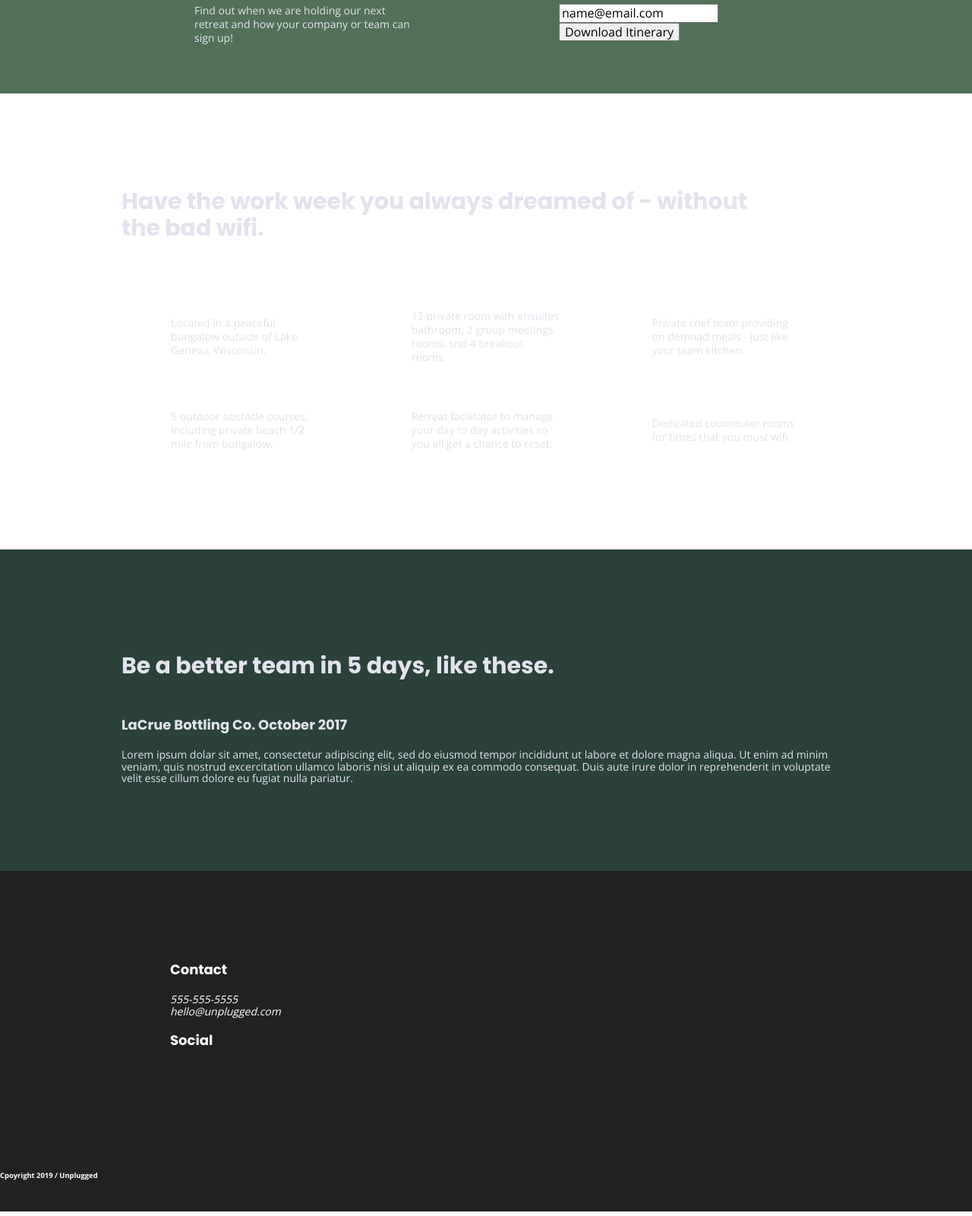
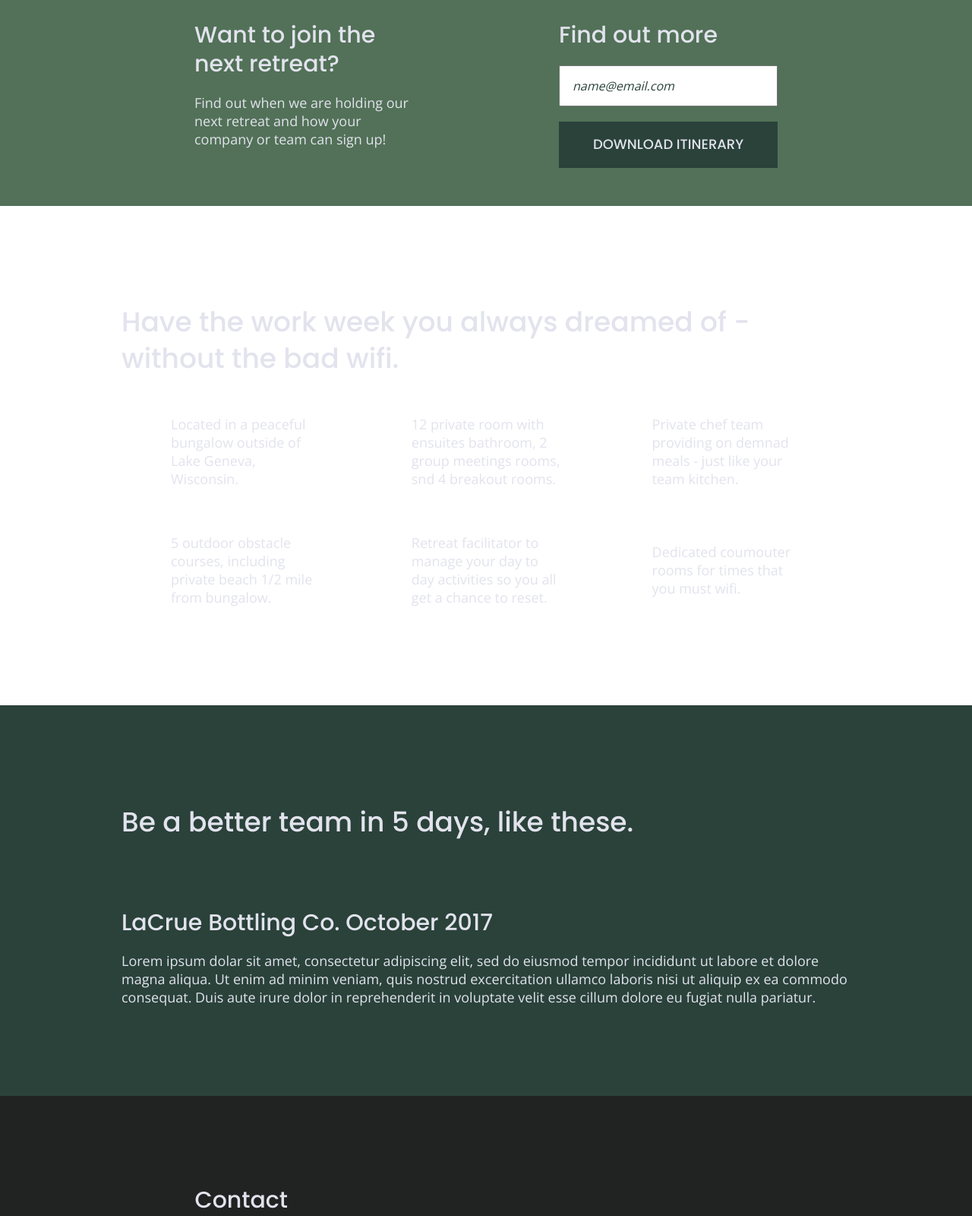
Before and after one commit to meghappatel24/website, a website built with Parcel: page index.html in a window 1280 px wide. Shown: the part 560-2160 px from the top of the page at 76% size. Built offline with nearby package versions, Linux system fonts and the light colour scheme.

Commit message:
updates styles in css

```diff
--- a/css/main.css
+++ b/css/main.css
@@ -91,13 +91,13 @@
 
 html {
   font-size: 16px;
-	color: #e2e3ed;
-}
+	}
 
 body {
   font-family: 'Open Sans', sans-serif;
   font-size: 1em;
   text-align: left;
+  color: #e2e3ed;
 }
 header {
   background-color: #202322;
@@ -107,21 +107,17 @@
   list-style-type: none;
   font-size: 1.125em;
   font-weight: bold;
+  text-transform: uppercase;
 
-}
-h1{
-  font-size: 2.25em;
 }
 a {
 	color: #e2e3ed;
   text-decoration: none;
 }
-aside {
-  background-color: #527158;
-}
 h2 {
   font-family: 'Poppins', sans-serif;
   font-size: 1.875em;
+  font-weight: 500;
 }
 
 h3,
@@ -129,64 +125,16 @@
   font-family: 'Poppins', sans-serif;
   margin: 20px 0;
   font-size: 1.125em;
+  font-weight: 500;
 }
 
-aside h3 {
-  font-size: 1.125em;
-}
-aside p {
-	line-height: 18px;
-  font-size: 0.875em;
-}
-
-.features h2 {
-  font-size: 1.875em;
-}
-
-.features-item-description {
-  color: #e1e2ea;
-  font-size: 0.875em;
-  line-height: 18px;
-}
-
-.reviews {
-  background-color: #2a423a;
-  color: #e2e3ed;
-}
-
-.reviews h2 {
-  font-size: 1.875em;
-  line-height: 1.875em;
-}
-.reviews h3{
-  font-size: 1.125em;
-}
-.reviews p {
-  font-size: 0.875em;
-  line-height: 1.125em;
-}
-img {
-
-}
-
-figure {
-
+p {
+  font-size: .875em;
+  line-height: 1.285;
 }
 
 address {
- font-size: 0.875em;
-}
-
-footer {
-  background-color: #202322;
-  color: #ffffff;
-  }
-.footer-content h4{
-  font-size: 1.125em;
-}
-
-.copyright {
-  font-size: 0.875em;
+  font-style: normal;
 }
 
 .content-wrapper {
@@ -202,6 +150,7 @@
 
 header,
 footer {
+  background-color: #202322;
   display: flex;
   justify-content: center;
   align-items: center;
@@ -221,8 +170,9 @@
 }
 
 .header-divider {
+  background-color: #3a3a3a;
   width: 100%;
-  height: 2px;
+  height: 1px;
   margin: 10px 0 20px 0;
 }
 
@@ -232,6 +182,9 @@
   align-items: center;
   flex-flow: row wrap;
   width: 60%;
+  font-size: 1.125em;
+  font-weight: 700;
+  text-transform: uppercase;
 }
 
 header nav ul {
@@ -239,6 +192,12 @@
   justify-content: space-around;
   width: 100%;
 }
+
+header nav ul li {
+  font-size: 1.125em;
+}
+
+
 
 footer .social-icons {
   display: flex;
@@ -259,6 +218,7 @@
 
 footer {
   flex-direction: column;
+  text-align: center;
 }
 
 footer p {
@@ -285,13 +245,47 @@
   flex-flow: row wrap;
 }
 
+.hero-area h1 {
+  font-size: 2.25em;
+  font-family: 'Poppins', Helvetica, Arial, sans-serif;
+  font-weight: 500;
+  line-height: 1.2;
+}
+
 /* ---------- Aside --------- */
 
 aside {
+  background-color: #527158;
   display: flex;
   justify-content: center;
   align-items: center;
   flex-flow: row wrap;
+}
+
+aside .form{
+  margin-top: 30px;
+}
+
+input[type=text] {
+  box-sizing: border-box;
+  width: 100%;
+  color: #2a423a;
+  font-style: italic;
+  padding: 1em;
+}
+
+input[type=button] {
+  width: 100%;
+  padding: 20px 0;
+  margin-top: 20px;
+  background-color: #2a423a;
+  font-family: 'Poppins', Helvetica, Arial, sans-serif;
+  font-weight: 500;
+  font-size: 1.125em;
+  color: #e2e3ed;
+  border: none;
+  text-align: center;
+  text-transform: uppercase;
 }
 
 /* -------- Features ------- */
@@ -325,6 +319,7 @@
 /* -------Reviews---------- */
 
 .reviews {
+  background-color: #2a423a;
   display: flex;
   justify-content: center;
   flex-flow: row wrap;
@@ -342,6 +337,7 @@
 /* ===============   About Page ============================ */
 
 .mission {
+  background-color: #527158;
   display: flex;
   justify-content: center;
   align-items: center;
@@ -349,6 +345,7 @@
 }
 
 .contact-section {
+  background-color: #2a423a;
   display: flex;
   justify-content: center;
   align-items: center;
@@ -362,6 +359,7 @@
 /* ================ FAQ Page================================= */
 
 .faq {
+  background-color: #527158;
   display: flex;
   justify-content: center;
   align-items: center;
@@ -378,10 +376,15 @@
 
 .faq h2 {
   margin-bottom: 40px;
+  line-height: 1;
 }
 
 .faq-content {
   margin-bottom: 50px;
+}
+
+.faq-content h4 {
+  line-height: 1.333;
 }
 
 /* ==========================================================================
@@ -474,11 +477,23 @@
 
    @media only screen and (min-width: 768px) {
     /*Tablet styles here*/
-          /* General styles */
+
+      /* General styles */
+
       .content-wrapper {
         max-width: 640px;
         margin: 100px 0;
       }
+
+      h2 {
+        font-size: 2.25em;
+        line-height: 1.333;
+    }
+
+    h3 {
+        font-size: 1.5em;
+        line-height: 1.25;
+    }
 
       /* Header */
       header {
@@ -489,6 +504,10 @@
       header .content-wrapper {
         width: 100%;
         justify-content: space-between;
+      }
+
+      header figure {
+        width: 30%;
       }
 
       header nav {
@@ -502,7 +521,14 @@
       .header-divider {
         display: none;
       }
+
       /* Hero Area */
+
+      .hero-area h1 {
+        font-size: 3em;
+        line-height: 1;
+        margin: 0;
+    }
 
       /* Aside */
       aside .content-wrapper {
@@ -519,6 +545,11 @@
       }
 
       /* Features */
+
+      .features h2 {
+        margin-bottom: 20px;
+      }
+
       .features article {
         display: flex;
         justify-content: center;
@@ -541,6 +572,15 @@
         width: 49%;
       }
 
+      .reviews h2 {
+        width: 85%;
+      }
+
+      .reviews h3 {
+        width: 75%;
+        margin: 0;
+    }
+
       /* Footer */
       footer .content-wrapper {
         width: 65%;
@@ -551,6 +591,18 @@
         display: flex;
         justify-content: space-between;
         align-items: center;
+      }
+
+      footer .footer-content {
+        display: flex;
+        justify-content: space-between;
+        align-items: center;
+        flex-direction: row;
+      }
+
+      footer h4 {
+        font-size: 1.5em;
+        margin-bottom: 40px;
       }
 
       footer .contact {
@@ -586,6 +638,10 @@
         align-items: flex-start;
       }
 
+      .contact-content h4 {
+        font-size: 1.5em;
+      }
+
       /* ==========================================================================
        FAQ Page
        ========================================================================== */
@@ -605,6 +661,12 @@
       .faq h2 {
         width: 100%;
       }
+
+      .faq h4,
+      .faq p {
+      font-size: .875em;
+      line-height: 1.125;
+      }
     }
 
 
@@ -614,9 +676,28 @@
                max-width: 960px;
           }
 
+          header {
+            padding: 15px 0;
+          }
+
+          h2 {
+            font-size: 2.25em;
+          }
+
+          h3,
+          h4 {
+              font-size: 1.875em;
+          }
+
+          p {
+              font-size: 1.125em;
+              line-height: 1.333;
+          }
+
            /* Hero */
           .hero-area h1 {
               width: 60%;
+              font-size: 3.75em;
           }
 
           /* Aside */
@@ -643,6 +724,14 @@
               width: 42%;
           }
 
+          .reviews h2 {
+            padding-bottom: 50px;
+          }
+
+          footer h4 {
+            font-size: 1.875em;
+          }
+
       /* ==========================================================================
          About Page
          ========================================================================== */
@@ -651,11 +740,21 @@
               width: 95%;
           }
 
+          .contact-content h4 {
+            font-size: 1.875em;
+          }
+
       /* ==========================================================================
          FAQ Page
          ========================================================================== */
           .faq h2 {
               width: 100%;
+          }
+
+          .faq h4,
+          .faq p {
+          font-size: 1.125em;
+          line-height: 1;
           }
 
       }
```
